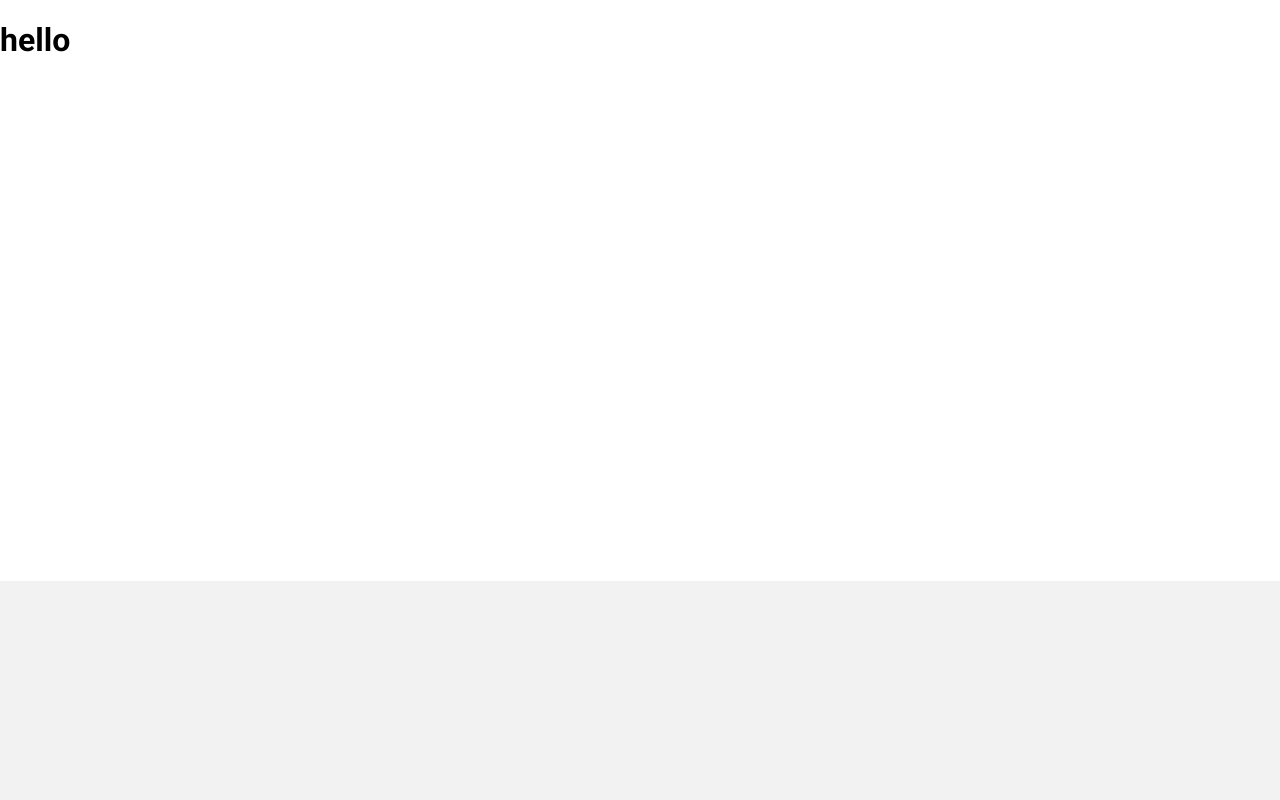
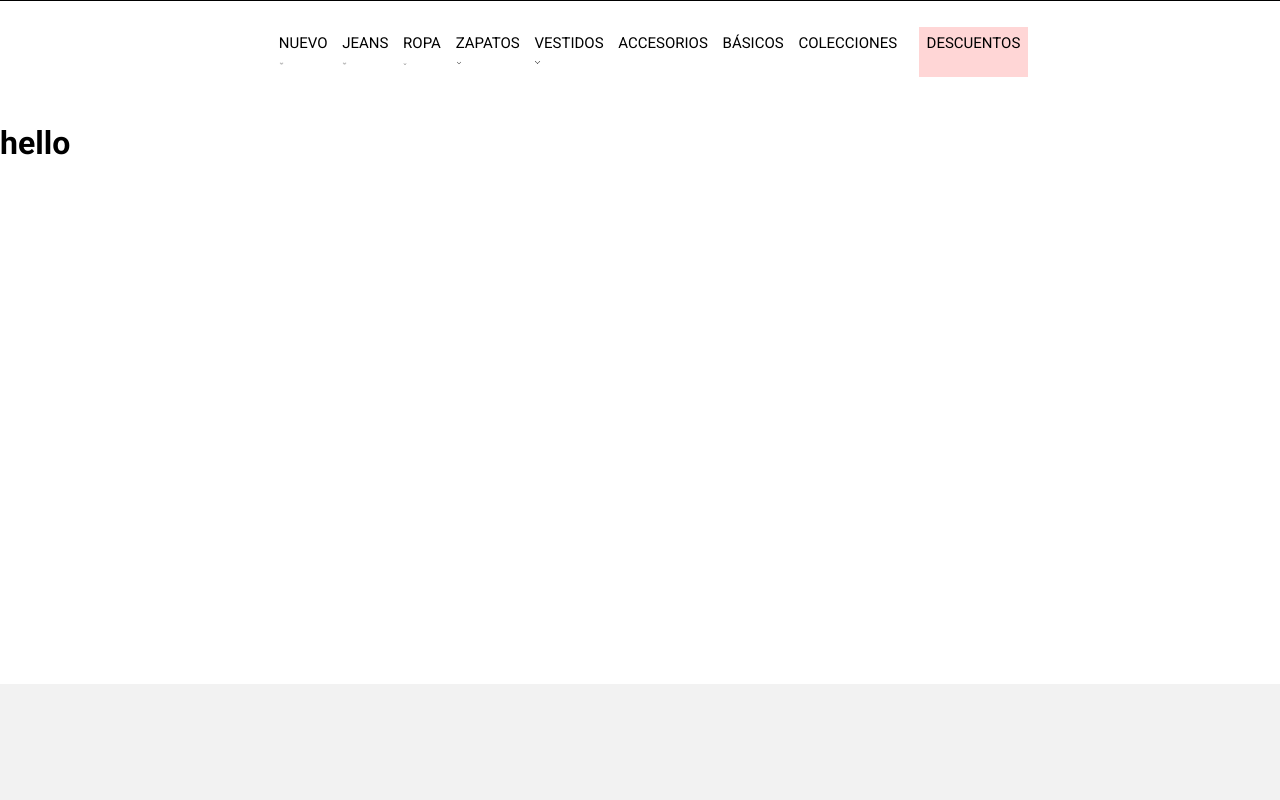
Before and after one commit to VladCode97/tskana-test, a React (Create React App) app: page / in a window 1280 px wide. Shown: the top 800 px of the page. Built offline with nearby package versions, Linux system fonts and the light colour scheme.

Commit message:
Add new component of header

```diff
--- a/src/App.tsx
+++ b/src/App.tsx
@@ -1,11 +1,13 @@
 import React from 'react';
 import {Menu} from "./core/components/menu/menu";
 import {Footer} from "./core/components/footer/footer";
+import {Header} from "./core/components/header/header";
 
 function App() {
     return (
         <div className="App">
             <Menu/>
+            <Header/>
             <div style={{height: "70vh"}}>
                 <h1>
                     hello
--- /dev/null
+++ b/src/core/components/header/header.tsx
@@ -0,0 +1,21 @@
+import './styles/style.css';
+import ArrowDown from './styles/down-arrow.png';
+import {HeaderMother} from "../../../mocks/header-mother";
+
+export const Header = () => {
+    return (
+        <header className="header">
+            <div className="container-header">
+                {
+                    HeaderMother.learnHeader().map((x) => {
+                        return (
+                            <span className="link-css">{x.title} {(x.isIcon) &&
+                            <img className="arrow-img" src={ArrowDown}
+                                 alt="arrow"/>}  </span>
+                        )
+                    })
+                }
+            </div>
+        </header>
+    )
+}
--- /dev/null
+++ b/src/core/components/header/styles/style.css
@@ -0,0 +1,28 @@
+.header {
+    border-top: 1px solid;
+    padding: 2%;
+}
+
+.header .container-header {
+    width: 60%;
+    margin: auto;
+    display: flex;
+    justify-content: space-around;
+}
+
+.header .container-header .link-css {
+    font-size: 15px;
+    width: 80%;
+    padding: 1%;
+}
+
+.arrow-img {
+    width: 10%;
+}
+
+.header .container-header .link-css:nth-last-child(1){
+    background: #FFD6D6;
+    text-align: center;
+    position: relative;
+    left: 2%;
+}
--- a/src/core/components/menu/feature/links.tsx
+++ b/src/core/components/menu/feature/links.tsx
@@ -1,4 +1,4 @@
-import {IMenu} from "../../../domain/menu-domain";
+import {IMenu} from "../../../domain/menu";
 import {FC} from "react";
 
 type links = {
--- a/src/core/components/menu/menu.tsx
+++ b/src/core/components/menu/menu.tsx
@@ -1,5 +1,5 @@
 import {MenuMother} from "../../../mocks/menu-mother";
-import {IMenu} from "../../domain/menu-domain";
+import {IMenu} from "../../domain/menu";
 import {Logo} from "./feature/logo";
 import {Links} from "./feature/links";
 import {ActionsMenu} from "./feature/actions-menu";
--- /dev/null
+++ b/src/core/domain/header.ts
@@ -0,0 +1,4 @@
+export interface IHeader {
+    title: string;
+    isIcon: boolean;
+}
--- /dev/null
+++ b/src/mocks/header-mother.ts
@@ -0,0 +1,46 @@
+import {IHeader} from "../core/domain/header";
+
+export class HeaderMother {
+
+    static learnHeader(): Array<IHeader> {
+        return [
+            {
+                title: 'NUEVO',
+                isIcon: true
+            },
+            {
+                title: 'JEANS',
+                isIcon: true
+            },
+            {
+                title: 'ROPA',
+                isIcon: true
+            },
+            {
+                title: 'ZAPATOS',
+                isIcon: true
+            },
+            {
+                title: 'VESTIDOS',
+                isIcon: true
+            },
+            {
+                title: 'ACCESORIOS',
+                isIcon: false
+            },
+            {
+                title: 'BÁSICOS',
+                isIcon: false
+            },
+            {
+                title: 'COLECCIONES',
+                isIcon: false
+            },
+            {
+                title: 'DESCUENTOS',
+                isIcon: false
+            }
+        ];
+    }
+
+}
--- a/src/mocks/menu-mother.ts
+++ b/src/mocks/menu-mother.ts
@@ -1,4 +1,4 @@
-import {IMenu} from "../core/domain/menu-domain";
+import {IMenu} from "../core/domain/menu";
 
 export class MenuMother {
     static learMenu(): Array<IMenu> {
```
Also changed, not shown: src/core/components/header/styles/down-arrow.png (added), src/core/domain/menu.ts (renamed from src/core/domain/menu-domain.ts).
